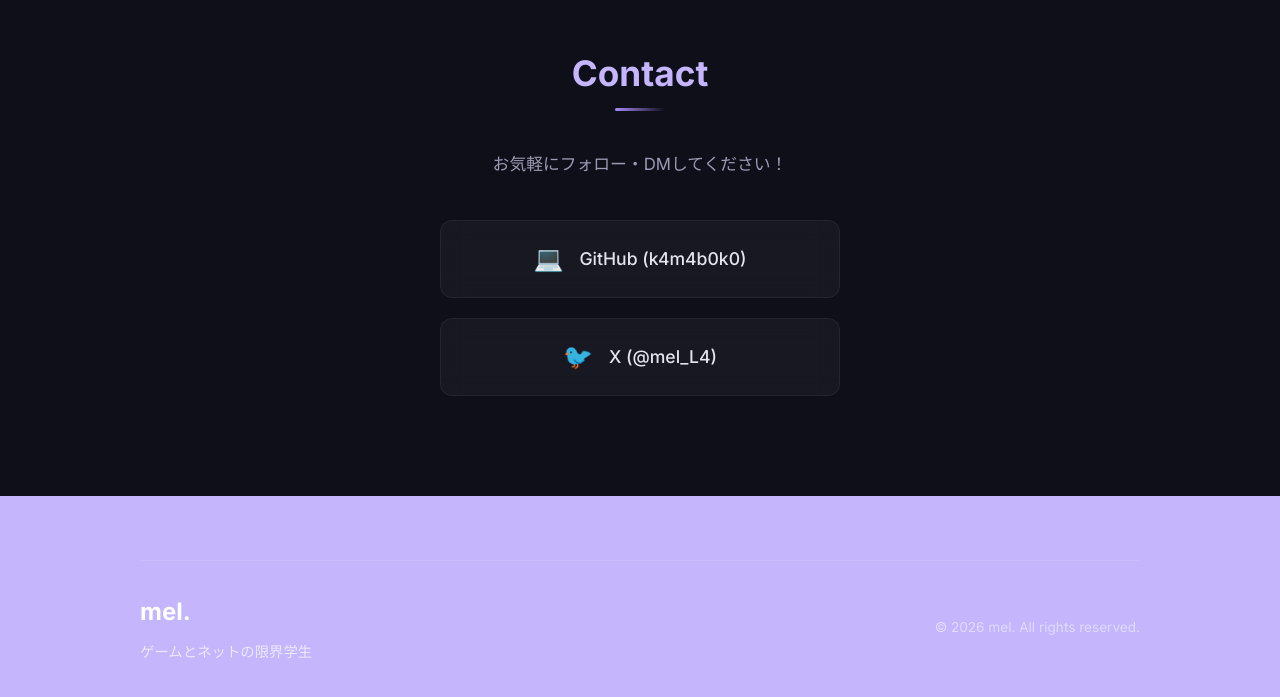
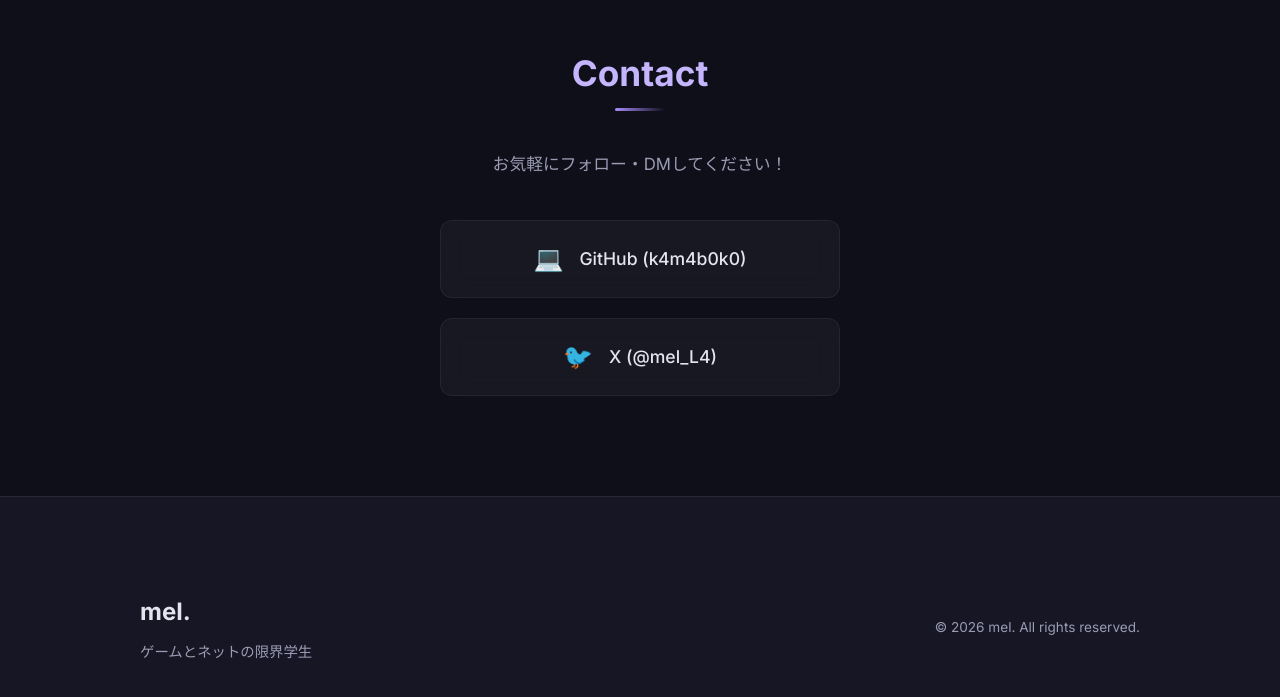
Before and after one commit to k4m4b0k0/k4m4b0k0.github.io, a Next.js app: page / in a window 1280 px wide. Shown: the part 2734-3431 px from the top of the page. Built offline with nearby package versions, Linux system fonts and the light colour scheme.

Commit message:
Fix footer colors for dark theme

```diff
--- a/src/components/Footer.module.css
+++ b/src/components/Footer.module.css
@@ -1,7 +1,8 @@
 .footer {
-  background-color: var(--color-primary);
-  color: white;
+  background-color: var(--color-bg-alt);
+  color: var(--color-text-main);
   padding: 4rem 20px;
+  border-top: 1px solid var(--color-border);
 }
 
 .container {
@@ -13,7 +14,6 @@
   display: flex;
   justify-content: space-between;
   align-items: center;
-  border-top: 1px solid rgba(255, 255, 255, 0.1);
   padding-top: 2rem;
 }
 
@@ -24,12 +24,12 @@
 }
 
 .brand p {
-  color: rgba(255, 255, 255, 0.7);
+  color: var(--color-text-muted);
   font-size: 0.9rem;
 }
 
 .copyright {
-  color: rgba(255, 255, 255, 0.5);
+  color: var(--color-text-muted);
   font-size: 0.85rem;
 }
 
```
